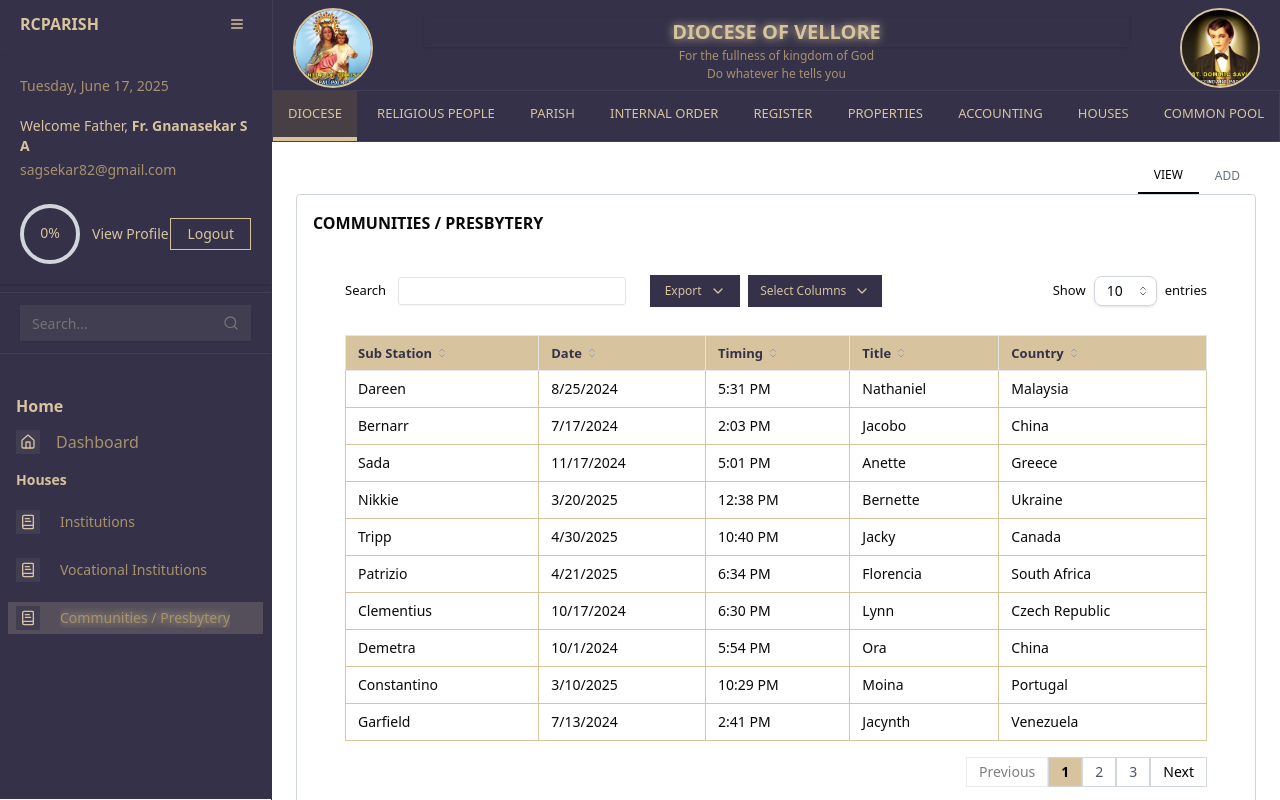
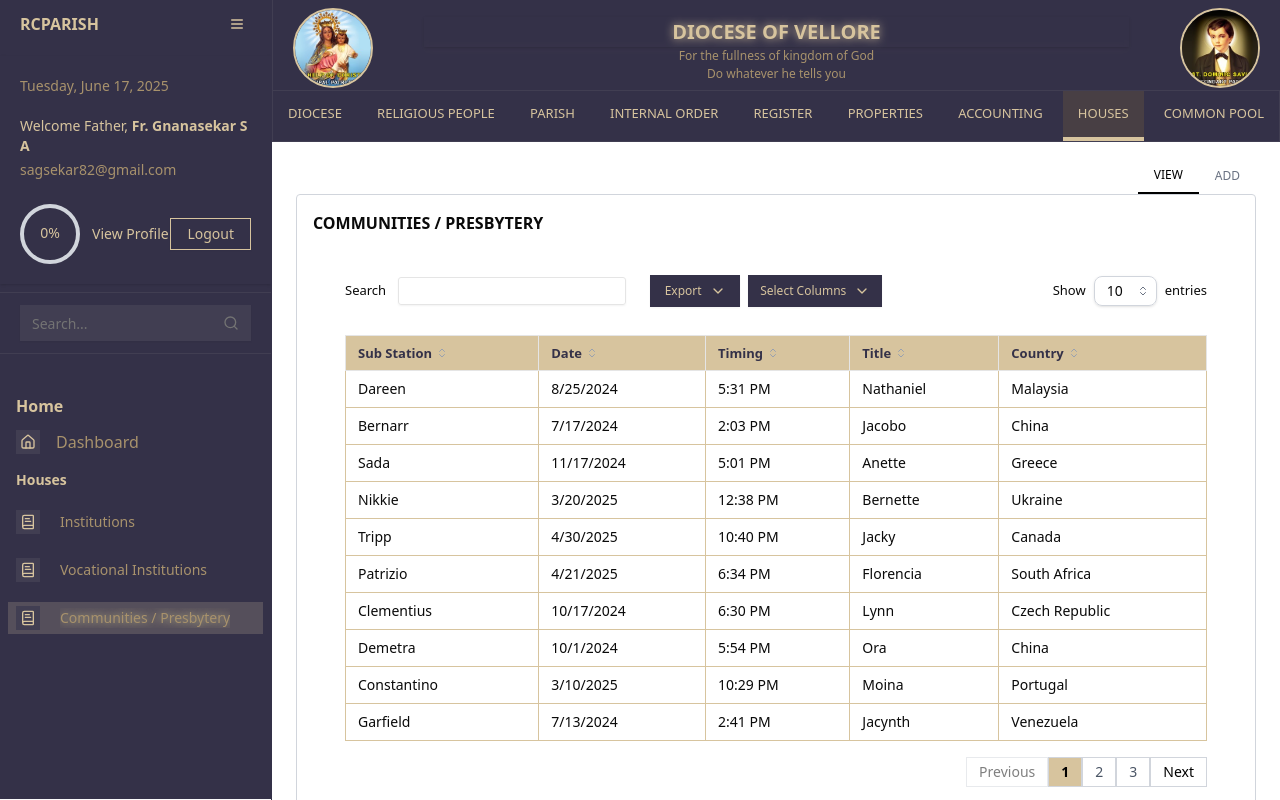
Before and after one commit to daite-cell/rcparish-app, a React (Vite) app: page /houses/communities in a window 1280 px wide. Built offline with nearby package versions, Linux system fonts and the light colour scheme.

Commit message:
added loader and fixed sidebar bug

```diff
--- a/src/components/app-navbar/index.tsx
+++ b/src/components/app-navbar/index.tsx
@@ -3,17 +3,14 @@ import { NavLink } from 'react-router-dom';
 import navImage1 from '/nav-images/nav-image1.jpg';
 import navImage2 from '/nav-images/nav-image2.jpg';
 import navItems from '@/data/navbar-content';
-import { memo, useState } from 'react';
+import { memo } from 'react';
 import { usePathName } from '@/utils/usePathName';
 
 const AppNavbar = memo(() => {
-	const [activeTab, setActiveTab] = useState<number | null>(0);
 	const { state } = useSidebar();
 	const pathName = usePathName();
 
-	const handleActiveTabChange = (index: number) => {
-		setActiveTab(activeTab === index ? null : index);
-	};
+	const getParentPathName = (pathName: string) => pathName.split('/')[1];
 
 	const renderSidebarTrigger = (additionalClasses: string) => (
 		<SidebarTrigger
@@ -24,7 +21,7 @@ const AppNavbar = memo(() => {
 	return (
 		<>
 			{pathName !== '/profile' && (
-				<div className="w-full h-[90px] bg-secondary border-l border-[#413e52] flex items-center justify-between relative ">
+				<div className="w-full h-[90px] bg-secondary border-l border-[#413e52] flex items-center justify-between relative">
 					{state !== 'expanded' && renderSidebarTrigger('hidden md:block')}
 					{renderSidebarTrigger('md:hidden')}
 
@@ -46,7 +43,7 @@ const AppNavbar = memo(() => {
 						<p className="text-[#a8926c] text-[12px]">Do whatever he tells you</p>
 					</div>
 
-					<div className="md:w-[15%] pr-2 md:pr-5  pt-[5px]">
+					<div className="md:w-[15%] pr-2 md:pr-5 pt-[5px]">
 						<img
 							src={navImage2}
 							alt="nav-image-2"
@@ -58,15 +55,18 @@ const AppNavbar = memo(() => {
 				</div>
 			)}
 
-			<div className="w-full text-[13px] bg-[#343148] border border-[#413e52] overflow-auto whitespace-nowrap text-center flex justify-between">
+			<div className="w-full text-[13px] bg-[#343148] border border-[#413e52] overflow-auto whitespace-nowrap text-center flex justify-between hide-scrollbar">
 				{pathName !== '/profile' ? (
 					navItems.map((item, index) => (
 						<NavLink
-							onClick={() => handleActiveTabChange(index)}
 							key={index}
 							to={item.to}
-							className={() =>
-								`inline-block text-[#d7c49e] text-center px-[15px] py-[13px] border-b-4 border-[#343148] ${activeTab === index ? 'border-[#d7c49e] hover:border-[#d7c49e] transition-all bg-[#483f44]' : ''} hover:border-[#d7c49e] transition-all hover:bg-[#48453f]`
+							className={({ isActive }) =>
+								`inline-block text-[#d7c49e] text-center px-[15px] py-[13px] border-b-4 border-[#343148] ${
+									isActive || getParentPathName(pathName) === getParentPathName(item.to)
+										? 'border-[#d7c49e] bg-[#483f44]'
+										: ''
+								} hover:border-[#d7c49e] transition-all hover:bg-[#48453f]`
 							}
 						>
 							{item.label}
--- a/src/components/loading/index.tsx
+++ b/src/components/loading/index.tsx
@@ -1,9 +1,10 @@
-import { Loader } from 'lucide-react';
+import LoadingGIF from '/loader.gif';
 
-const Loading = () => {
+const Loading = ({ withText }: { withText?: string }) => {
 	return (
-		<div className="h-screen bg-secondary flex justify-center items-center">
-			<Loader />
+		<div className="h-screen  bg-secondary flex flex-col justify-center items-center">
+			{withText && <p className="text-primary font-bold text-xl">{withText}</p>}
+			<img height={50} width={60} src={LoadingGIF} alt="Loading..." />
 		</div>
 	);
 };
--- a/src/components/nav-links-section/index.tsx
+++ b/src/components/nav-links-section/index.tsx
@@ -6,6 +6,7 @@ import {
 	SidebarGroupContent,
 	SidebarMenu,
 	SidebarMenuButton,
+	useSidebar,
 } from '@/components/ui/sidebar';
 import { ChevronRight, Circle } from 'lucide-react';
 import { Collapsible, CollapsibleContent, CollapsibleTrigger } from '@/components/ui/collapsible';
@@ -23,6 +24,7 @@ const Icons = {
 };
 
 const NavLinksSection = ({ navData, pathName }: { navData: NavLinkSectionProps[]; pathName: string }) => {
+	const { setOpen } = useSidebar();
 	function isIconKey(icon: string): icon is keyof typeof Icons {
 		return icon in Icons;
 	}
@@ -88,6 +90,9 @@ const NavLinksSection = ({ navData, pathName }: { navData: NavLinkSectionProps[]
 																	</span>
 																	<SidebarMenuButton className="hover:text-primary" asChild>
 																		<NavLink
+																			onClick={() => {
+																				setOpen(false);
+																			}}
 																			className={() =>
 																				`text-[#a8926c]  hover:text-primary hover:bg-transparent active:bg-transparent `
 																			}
--- /dev/null
+++ b/src/components/page-transition-wrapper/index.tsx
@@ -0,0 +1,21 @@
+import { useEffect, useState } from 'react';
+import { useLocation } from 'react-router-dom';
+import Loading from '../loading';
+
+const PageTransitionWrapper = ({ children, withText }: { children: React.ReactNode; withText?: string }) => {
+	const location = useLocation();
+	const [showContent, setShowContent] = useState(false);
+
+	useEffect(() => {
+		setShowContent(false);
+		const timeout = setTimeout(() => {
+			setShowContent(true);
+		}, 1000);
+
+		return () => clearTimeout(timeout);
+	}, [location.pathname]);
+
+	return showContent ? <>{children}</> : <Loading withText={withText} />;
+};
+
+export default PageTransitionWrapper;
--- a/src/routes/app-routes/index.tsx
+++ b/src/routes/app-routes/index.tsx
@@ -3,10 +3,12 @@ import { Routes, Route, Navigate } from 'react-router-dom';
 import MainLayout from '../../layouts/main-layout';
 import { appRoutes } from '../routes';
 import Loading from '@/components/loading';
+import PageTransitionWrapper from '@/components/page-transition-wrapper';
 
 const AppRoutes = (): JSX.Element => {
 	return (
 		<Suspense fallback={<Loading />}>
+			<PageTransitionWrapper>
 				<Routes>
 					<Route path="/" element={<Navigate to="/dashboard" replace />} />
 
@@ -14,7 +16,11 @@ const AppRoutes = (): JSX.Element => {
 						{appRoutes
 							.filter((route) => route.layout)
 							.map(({ path, element }, index) => (
-							<Route key={index} path={path} element={element} />
+								<Route
+									key={index}
+									path={path}
+									element={<PageTransitionWrapper withText="Loading,Please wait !!">{element}</PageTransitionWrapper>}
+								/>
 							))}
 						<Route
 							path="*"
@@ -26,6 +32,7 @@ const AppRoutes = (): JSX.Element => {
 						/>
 					</Route>
 				</Routes>
+			</PageTransitionWrapper>
 		</Suspense>
 	);
 };
```
Also changed, not shown: public/loader.gif (added). Lines whose indentation alone changed are shown as unchanged.
